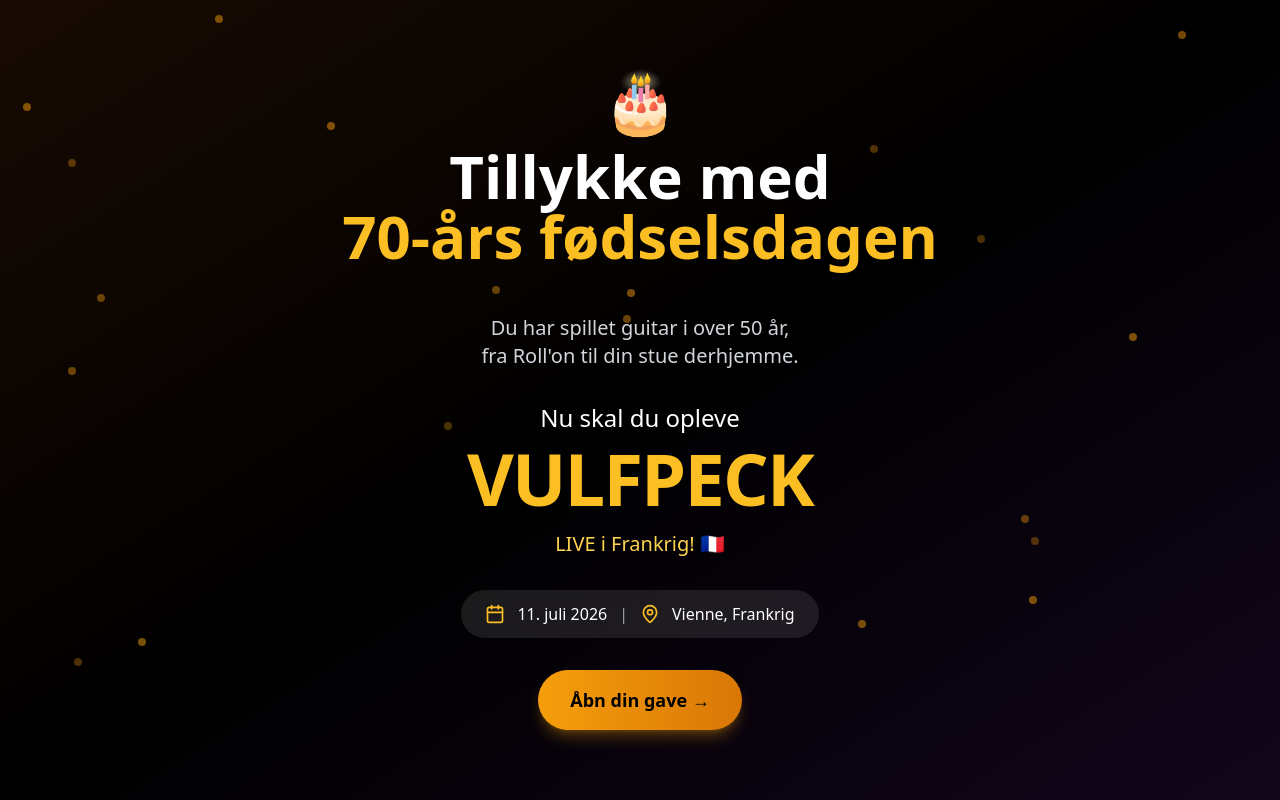
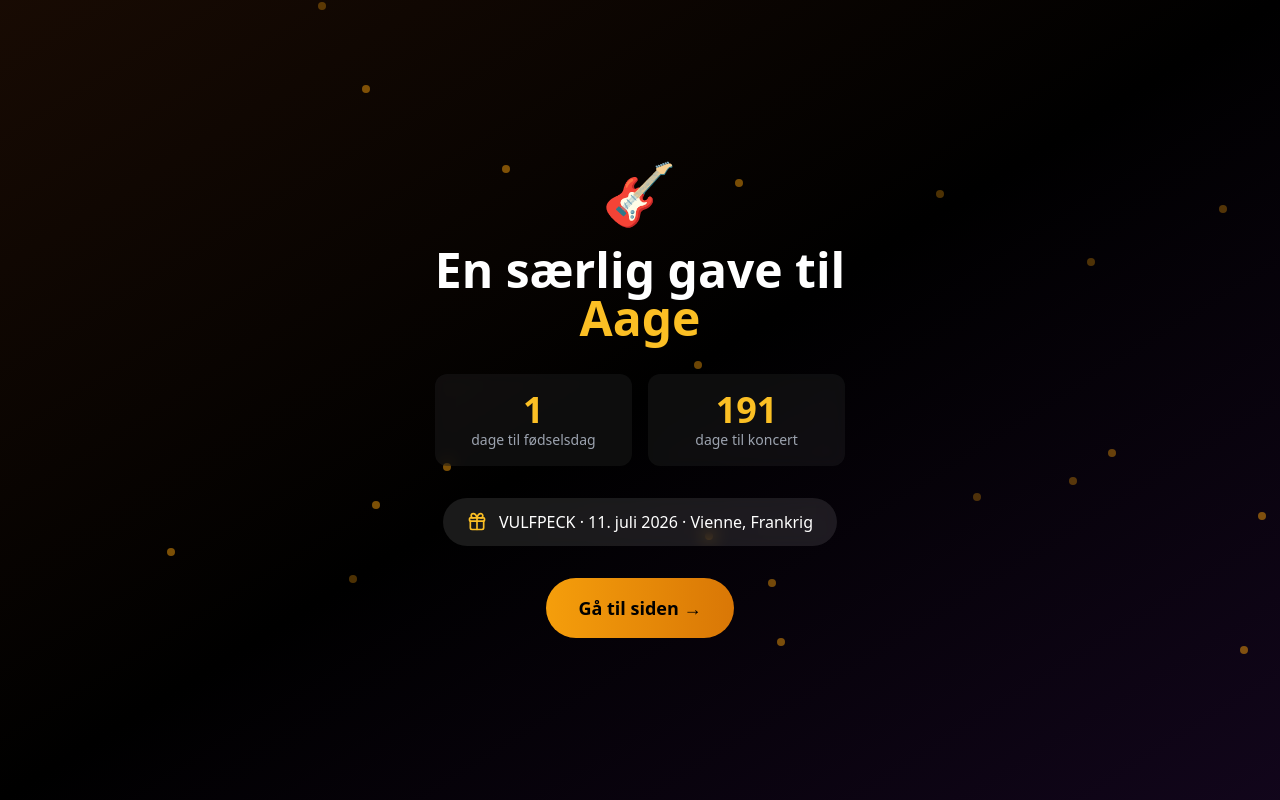
Before and after one commit to mbjensen/funkyaage, a React (Create React App) app: page / in a window 1280 px wide. Built offline with nearby package versions, Linux system fonts and the light colour scheme.

Commit message:
Update 11

```diff
--- a/src/App.js
+++ b/src/App.js
@@ -147,8 +147,8 @@ export default function App() {
   const [checklist, setChecklist] = useState({});
 
   // Check if it's birthday
-  // const today = new Date(); // Normal date
-  const today = new Date('2026-01-02'); // Force Birthday for testing
+  const today = new Date(); // Normal date
+
   const isBirthday = today.getMonth() === 0 && today.getDate() === 2;
   const birthdayDate = new Date('2026-01-02');
   const concertDate = new Date('2026-07-11');
```
Also changed, not shown: public/index.html (+1 -1 lines).
